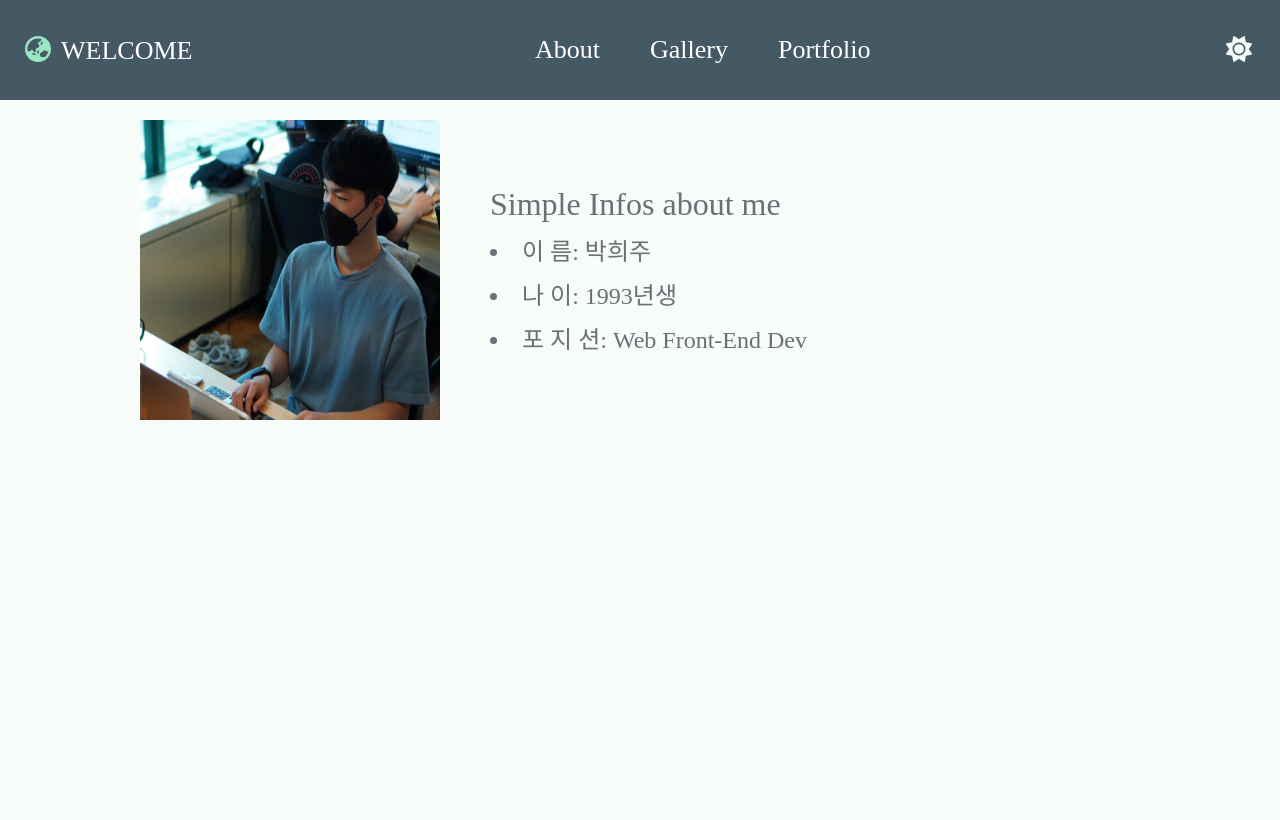
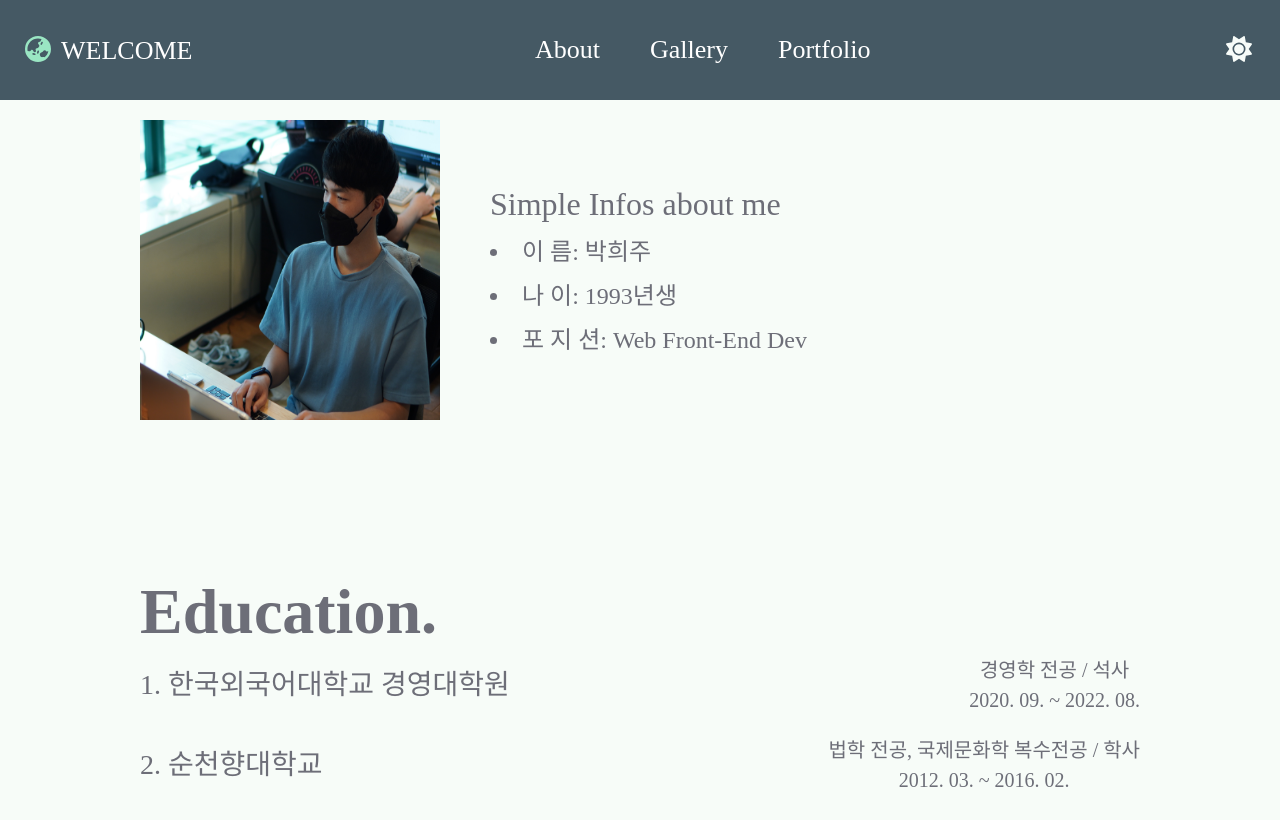
Before and after one commit to hjpark625/portfolio, a React (Create React App) app: page /about in a window 1280 px wide. Built offline with nearby package versions, Linux system fonts and the light colour scheme.

Commit message:
design: 학력부분 추가 - style components 분리 병행

```diff
--- a/package.json
+++ b/package.json
@@ -9,7 +9,6 @@
     "@fortawesome/free-solid-svg-icons": "^6.2.0",
     "@fortawesome/react-fontawesome": "^0.2.0",
     "@reduxjs/toolkit": "^1.8.5",
-    "@types/react-redux": "^7.1.24",
     "react": "^18.2.0",
     "react-dom": "^18.2.0",
     "react-redux": "^8.0.4",
@@ -52,6 +51,7 @@
     "@types/node": "^18.7.21",
     "@types/react": "^18.0.21",
     "@types/react-dom": "^18.0.6",
+    "@types/react-redux": "^7.1.24",
     "@types/react-router-dom": "^5.3.3",
     "@types/styled-components": "^5.1.26",
     "eslint-config-prettier": "^8.5.0",
--- a/src/pages/About/About.tsx
+++ b/src/pages/About/About.tsx
@@ -1,59 +1,14 @@
-import React from 'react';
-import styled from 'styled-components';
 import PageWrapper from '../../components/PageWrapper';
+import Education from './components/Education';
+import SimpleInfo from './components/SimpleInfo';
 
 const About = () => {
   return (
     <PageWrapper>
-      <ProfilePhotoWrapper>
-        <ProfilePhoto alt="프로필 사진" src="/images/profile.jpg" />
-
-        <InfoWrapper>
-          <InfoTitle>Simple Infos about me</InfoTitle>
-          {INFO_LISTS.map(({ id, title, text }) => (
-            <Info key={id}>
-              {title}: {text}
-            </Info>
-          ))}
-        </InfoWrapper>
-      </ProfilePhotoWrapper>
+      <SimpleInfo />
+      <Education />
     </PageWrapper>
   );
 };
 
 export default About;
-
-const INFO_LISTS = [
-  { id: 1, title: '이 름', text: '박희주' },
-  { id: 2, title: '나 이', text: '1993년생' },
-  { id: 3, title: '포 지 션', text: 'Web Front-End Dev' },
-];
-
-const ProfilePhotoWrapper = styled.div`
-  display: flex;
-`;
-
-const ProfilePhoto = styled.img`
-  width: 300px;
-  height: 300px;
-`;
-
-const InfoWrapper = styled.ul`
-  display: flex;
-  flex-direction: column;
-  justify-content: center;
-  margin-left: 50px;
-`;
-
-const InfoTitle = styled.span`
-  margin-bottom: 20px;
-  font-size: 32px;
-`;
-
-const Info = styled.li`
-  list-style: inside;
-  font-size: 24px;
-  & + & {
-    margin-top: 20px;
-  }
-`;
--- /dev/null
+++ b/src/pages/About/components/Education.tsx
@@ -0,0 +1,35 @@
+import * as S from './styles/Education.styled';
+
+const Education = () => {
+  return (
+    <S.EducationWrapper>
+      <S.EducationTitle>Education.</S.EducationTitle>
+      {EDUCATION_DATA.map(({ id, univ, major_degree, study_period }) => (
+        <S.EducationsContainer key={id}>
+          <S.Educations>{univ}</S.Educations>
+          <div>
+            <S.MajorAndDegree>{major_degree}</S.MajorAndDegree>
+            <S.StudyPeriod>{study_period}</S.StudyPeriod>
+          </div>
+        </S.EducationsContainer>
+      ))}
+    </S.EducationWrapper>
+  );
+};
+
+export default Education;
+
+const EDUCATION_DATA = [
+  {
+    id: 1,
+    univ: '1. 한국외국어대학교 경영대학원',
+    major_degree: '경영학 전공 / 석사',
+    study_period: '2020. 09. ~ 2022. 08.',
+  },
+  {
+    id: 2,
+    univ: '2. 순천향대학교',
+    major_degree: '법학 전공, 국제문화학 복수전공 / 학사',
+    study_period: '2012. 03. ~ 2016. 02.',
+  },
+];
--- /dev/null
+++ b/src/pages/About/components/SimpleInfo.tsx
@@ -0,0 +1,26 @@
+import * as S from './styles/SimpleInfo.styled';
+
+const SimpleInfo = () => {
+  return (
+    <S.ProfilePhotoWrapper>
+      <S.ProfilePhoto alt="프로필 사진" src="/images/profile.jpg" />
+
+      <S.InfoWrapper>
+        <S.InfoTitle>Simple Infos about me</S.InfoTitle>
+        {INFO_LISTS.map(({ id, title, text }) => (
+          <S.Info key={id}>
+            {title}: {text}
+          </S.Info>
+        ))}
+      </S.InfoWrapper>
+    </S.ProfilePhotoWrapper>
+  );
+};
+
+export default SimpleInfo;
+
+const INFO_LISTS = [
+  { id: 1, title: '이 름', text: '박희주' },
+  { id: 2, title: '나 이', text: '1993년생' },
+  { id: 3, title: '포 지 션', text: 'Web Front-End Dev' },
+];
--- /dev/null
+++ b/src/pages/About/components/styles/Education.styled.tsx
@@ -0,0 +1,42 @@
+import styled from 'styled-components';
+
+const EducationWrapper = styled.div`
+  margin-top: 10rem;
+`;
+
+const EducationTitle = styled.h2`
+  font-size: 4rem;
+  font-weight: bolder;
+  margin-bottom: 1rem;
+`;
+
+const EducationsContainer = styled.div`
+  display: flex;
+  justify-content: space-between;
+  align-items: center;
+  margin-bottom: 30px;
+`;
+
+const Educations = styled.span`
+  font-size: 28px;
+`;
+
+const MajorAndDegree = styled.div`
+  font-size: 20px;
+  text-align: center;
+  margin-bottom: 10px;
+`;
+
+const StudyPeriod = styled.div`
+  font-size: 20px;
+  text-align: center;
+`;
+
+export {
+  EducationTitle,
+  EducationWrapper,
+  EducationsContainer,
+  Educations,
+  MajorAndDegree,
+  StudyPeriod,
+};
--- /dev/null
+++ b/src/pages/About/components/styles/SimpleInfo.styled.tsx
@@ -0,0 +1,32 @@
+import styled from 'styled-components';
+
+const ProfilePhotoWrapper = styled.div`
+  display: flex;
+`;
+
+const ProfilePhoto = styled.img`
+  width: 300px;
+  height: 300px;
+`;
+
+const InfoWrapper = styled.ul`
+  display: flex;
+  flex-direction: column;
+  justify-content: center;
+  margin-left: 50px;
+`;
+
+const InfoTitle = styled.span`
+  margin-bottom: 20px;
+  font-size: 32px;
+`;
+
+const Info = styled.li`
+  list-style: inside;
+  font-size: 24px;
+  & + & {
+    margin-top: 20px;
+  }
+`;
+
+export { ProfilePhotoWrapper, ProfilePhoto, InfoWrapper, InfoTitle, Info };
```
